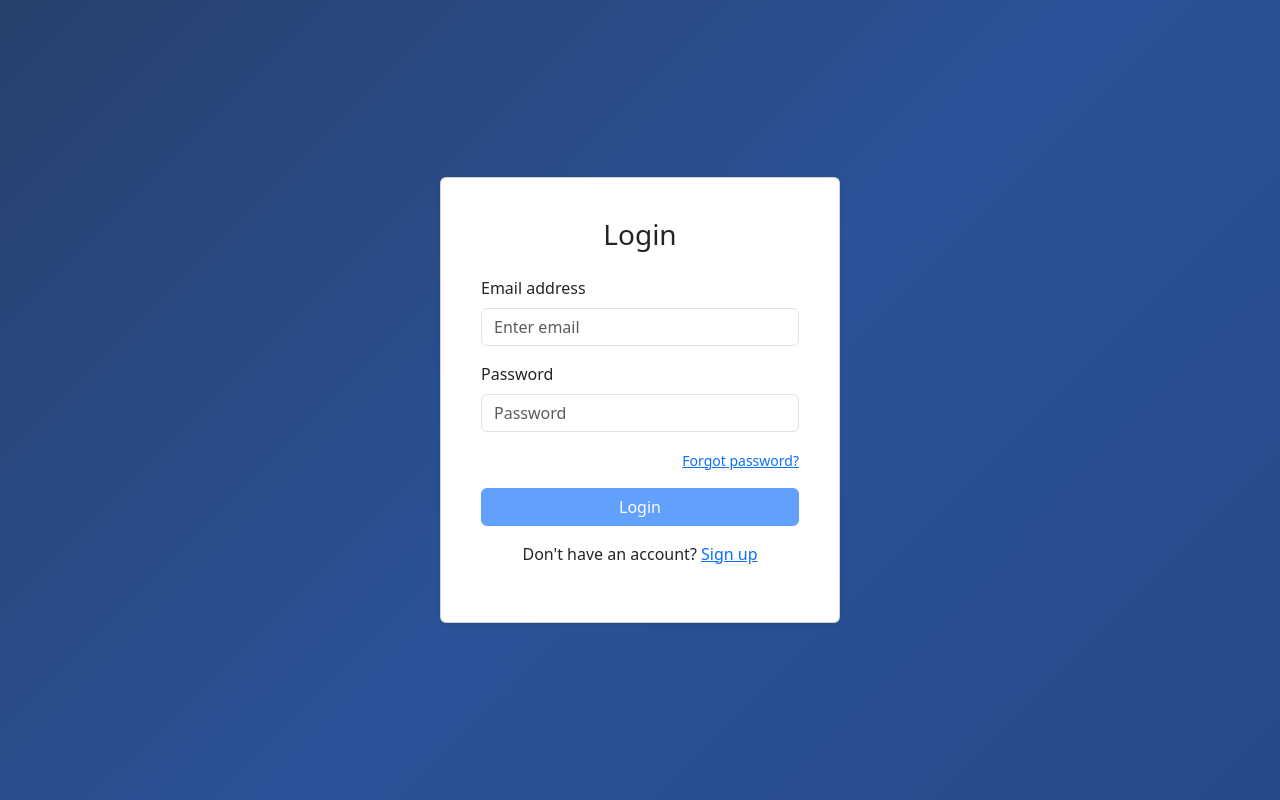
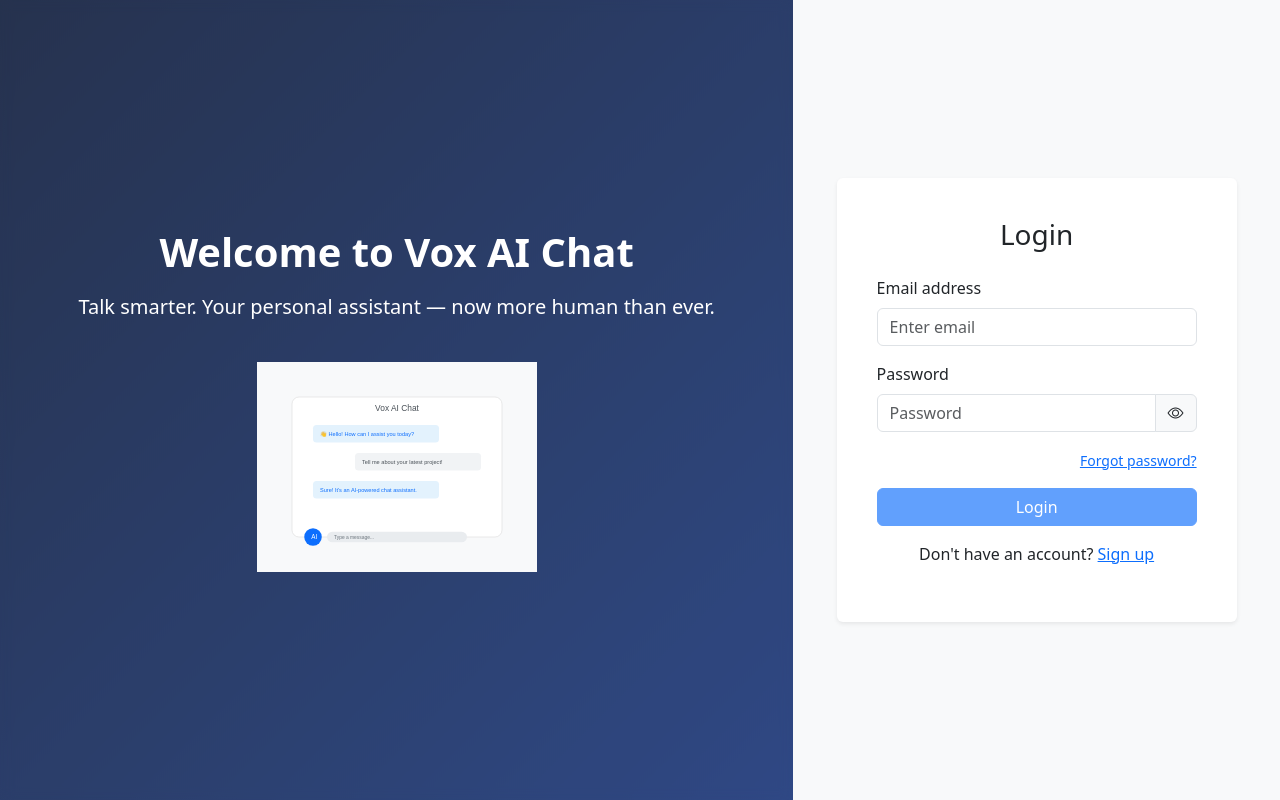
Before and after one commit to PauloCatto/vox-ai-chat, an Angular app: page /login in a window 1280 px wide. Built offline with nearby package versions, Linux system fonts and the light colour scheme.

Commit message:
feat(login): improve login component layout and add password visibility toggle

```diff
--- a/angular.json
+++ b/angular.json
@@ -87,6 +87,7 @@
             "assets": ["src/favicon.ico", "src/assets"],
             "styles": [
               "node_modules/bootstrap/dist/css/bootstrap.min.css",
+              "node_modules/bootstrap-icons/font/bootstrap-icons.css",
               "src/styles.scss"
             ],
             "scripts": []
--- a/package.json
+++ b/package.json
@@ -20,6 +20,7 @@
     "@angular/router": "^17.3.0",
     "@supabase/supabase-js": "^2.77.0",
     "bootstrap": "^5.3.8",
+    "bootstrap-icons": "^1.13.1",
     "ngx-bootstrap": "^20.0.2",
     "rxjs": "~7.8.0",
     "tslib": "^2.3.0",
--- a/src/app/features/auth/login/login.component.html
+++ b/src/app/features/auth/login/login.component.html
@@ -1,8 +1,25 @@
-<div class="background-animation">
+<div class="login-wrapper d-flex flex-column flex-md-row vh-100">
   <div
-    class="container d-flex justify-content-center align-items-center vh-100"
+    class="welcome-section d-flex flex-column justify-content-center align-items-center text-center text-white p-4 flex-fill"
   >
-    <div class="card shadow-sm p-4" style="max-width: 400px; width: 100%">
+    <h1 class="fw-bold mb-3">Welcome to Vox AI Chat</h1>
+    <p class="lead mb-4">
+      Talk smarter. Your personal assistant — now more human than ever.
+    </p>
+    <img
+      src="assets/chat-illustration.svg"
+      alt="Chat illustration"
+      class="img-fluid"
+    />
+  </div>
+
+  <div
+    class="login-section d-flex justify-content-center align-items-center flex-fill bg-light"
+  >
+    <div
+      class="card shadow-sm p-4 border-0"
+      style="max-width: 400px; width: 100%"
+    >
       <div class="card-body">
         <h3 class="card-title text-center mb-4">Login</h3>
 
@@ -29,31 +46,31 @@
 
           <div class="mb-3">
             <label for="password" class="form-label">Password</label>
+            <div class="input-group">
               <input
-              type="password"
+                [type]="showPassword ? 'text' : 'password'"
                 class="form-control"
                 id="password"
                 placeholder="Password"
                 formControlName="password"
               />
-            <div
-              *ngIf="
-                loginForm.get('password')?.touched &&
-                loginForm.get('password')?.invalid
-              "
-              class="text-danger small mt-1"
+              <span
+                class="input-group-text"
+                (click)="togglePasswordVisibility()"
+                style="cursor: pointer"
               >
-              Password is required.
+                <i
+                  class="bi"
+                  [ngClass]="showPassword ? 'bi-eye-slash' : 'bi-eye'"
+                ></i>
+              </span>
             </div>
           </div>
 
           <div class="mb-3 text-end">
-            <a routerLink="/forgot-password" class="small"
-              >Forgot password?</a
-            >
+            <a routerLink="/forgot-password" class="small">Forgot password?</a>
           </div>
 
-          <!-- Mensagens de status -->
           <div *ngIf="errorMessage" class="alert alert-danger text-center py-2">
             {{ errorMessage }}
           </div>
@@ -68,7 +85,7 @@
               class="btn btn-primary"
               [disabled]="loading || loginForm.invalid"
             >
-              {{ loading ? 'Please wait...' : 'Login' }}
+              {{ loading ? "Please wait..." : "Login" }}
             </button>
           </div>
         </form>
--- a/src/app/features/auth/login/login.component.scss
+++ b/src/app/features/auth/login/login.component.scss
@@ -0,0 +1,22 @@
+.login-wrapper {
+  background: linear-gradient(135deg, #1b2845, #274690);
+}
+
+.welcome-section {
+  background: rgba(255, 255, 255, 0.05);
+  backdrop-filter: blur(6px);
+}
+
+.welcome-section img {
+  width: 80%;
+  max-width: 280px;
+  height: auto;
+  margin-top: 1rem;
+  display: block;
+}
+
+@media (max-width: 767px) {
+  .welcome-section {
+    display: none;
+  }
+}
--- a/src/app/features/auth/login/login.component.ts
+++ b/src/app/features/auth/login/login.component.ts
@@ -22,8 +22,9 @@ export class LoginComponent implements OnInit {
   private router = inject(Router);
 
   loginForm!: FormGroup;
-  loading = false;
-  errorMessage = '';
+  loading: boolean = false;
+  showPassword: boolean = false;
+  errorMessage: string = '';
 
   ngOnInit(): void {
     this.initForm();
@@ -55,7 +56,6 @@ export class LoginComponent implements OnInit {
         return;
       }
 
-      console.log('Login successful:', data);
       this.router.navigate(['/chat']);
     } catch (err: any) {
       console.error('Unexpected error:', err);
@@ -64,4 +64,8 @@ export class LoginComponent implements OnInit {
       this.loading = false;
     }
   }
+
+  togglePasswordVisibility(): void {
+    this.showPassword = !this.showPassword;
+  }
 }
--- a/src/styles.scss
+++ b/src/styles.scss
@@ -1,3 +1,5 @@
+@import "bootstrap-icons/font/bootstrap-icons.css";
+
 .background-animation {
   height: 100vh;
   width: 100%;
```
Also changed, not shown: src/assets/chat-illustration.svg (added), 1 other file (tests, documents, lock files or other folders). Lines whose indentation alone changed are shown as unchanged.
